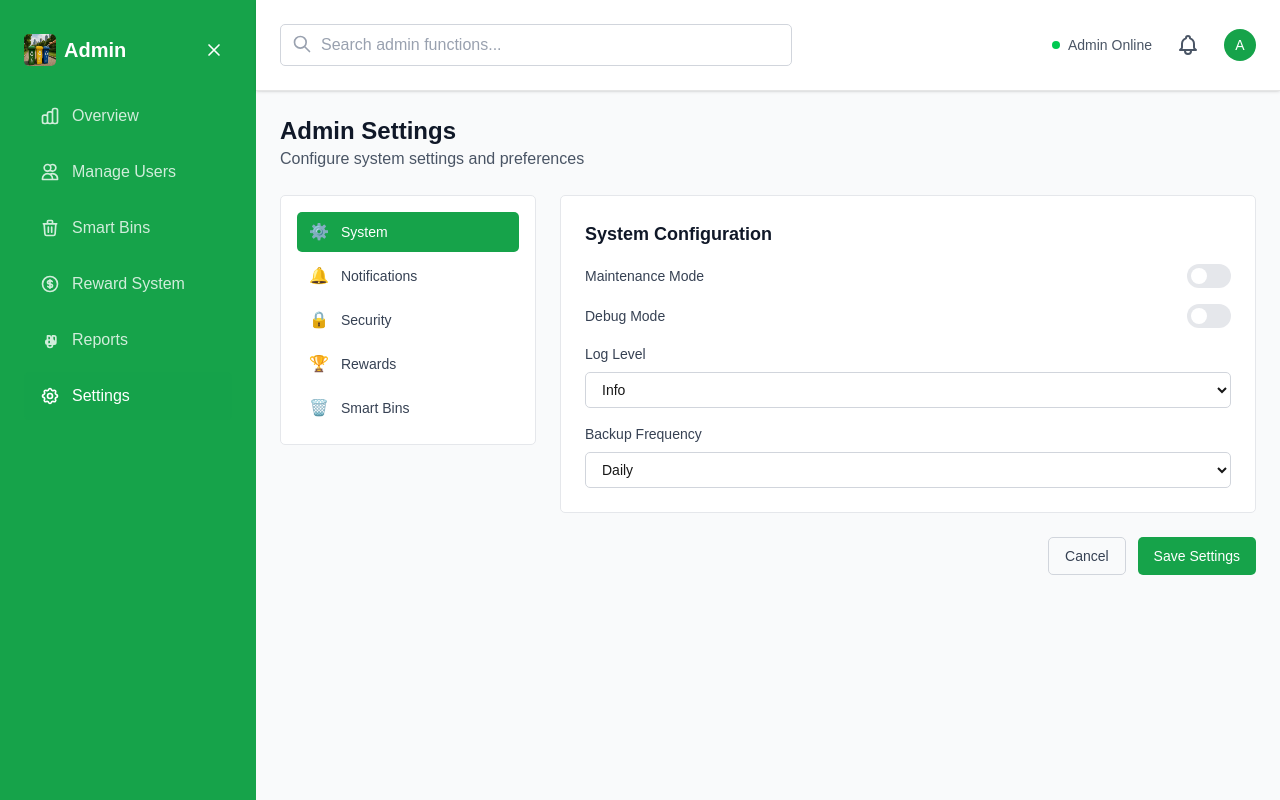
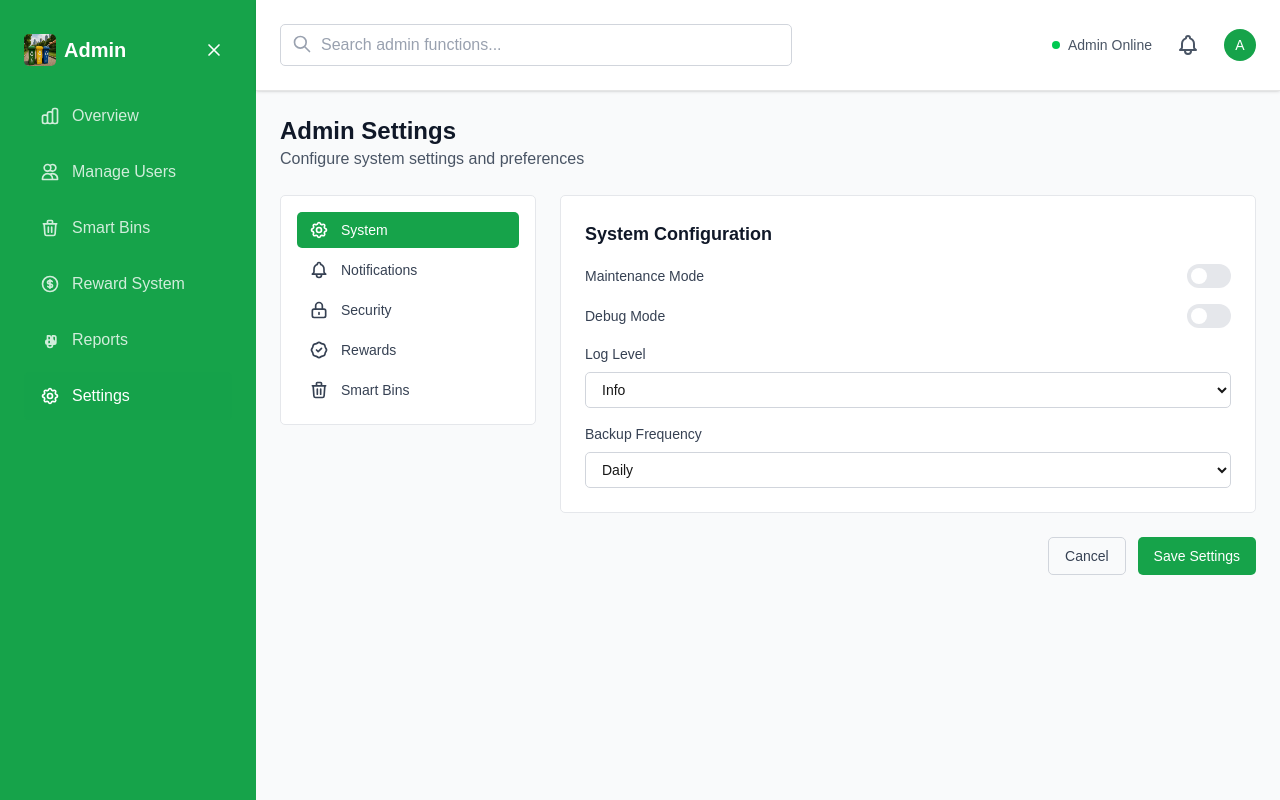
Before and after one commit to Moraarn/ecosort_web, a Next.js app: page /admin/settings in a window 1280 px wide. Built offline with nearby package versions, Linux system fonts and the light colour scheme.

Commit message:
Remove animation overlay feature from recycling assistant and replace emoji icons with SVG icons in admin settings navigation

```diff
--- a/app/(pages)/(user)/recycling-assistant/page.tsx
+++ b/app/(pages)/(user)/recycling-assistant/page.tsx
@@ -4,7 +4,6 @@ import { useState, useRef, useEffect } from 'react'
 import { WasteClassifier } from '@/lib/ai/classifier'
 import { ClassificationResult, ChatMessage, SUPPORTED_LANGUAGES, VoiceSettings } from '@/types/waste'
 import { translateText, getVoiceSettings, translations } from '@/lib/translations'
-import { getRandomAnimation } from '@/lib/animations'
 import DashboardLayout from '@/components/DashboardLayout'
 
 // Import components
@@ -14,7 +13,6 @@ import EducationalContent from '@/components/recycling/EducationalContent'
 import BinGuide from '@/components/recycling/BinGuide'
 import NearbyBins from '@/components/recycling/NearbyBins'
 import Chatbot from '@/components/recycling/Chatbot'
-import AnimationOverlay from '@/components/recycling/AnimationOverlay'
 
 export default function RecyclingAssistant() {
   const [selectedImage, setSelectedImage] = useState<File | null>(null)
@@ -32,10 +30,6 @@ export default function RecyclingAssistant() {
     pitch: 1,
     volume: 1
   })
-
-  // Animation state
-  const [showAnimation, setShowAnimation] = useState(false)
-  const [animationUrl, setAnimationUrl] = useState('')
 
   const fileInputRef = useRef<HTMLInputElement>(null)
   const chatContainerRef = useRef<HTMLDivElement>(null)
@@ -72,16 +66,6 @@ export default function RecyclingAssistant() {
     try {
       const result = await classifier.classifyImage(selectedImage)
       setClassification(result)
-
-      // Show celebration animation
-      const animation = getRandomAnimation('trashThrowing')
-      setAnimationUrl(animation)
-      setShowAnimation(true)
-
-      // Hide animation after 3 seconds
-      setTimeout(() => {
-        setShowAnimation(false)
-      }, 3000)
 
       // Add assistant message with classification result
       const categoryName = result.category?.name || 'Unknown Waste'
@@ -201,7 +185,6 @@ export default function RecyclingAssistant() {
     setClassification(null)
     setMessages([])
     setInputMessage('')
-    setShowAnimation(false)
     stopSpeaking()
   }
 
@@ -229,11 +212,6 @@ export default function RecyclingAssistant() {
   return (
     <DashboardLayout>
       <div className="container mx-auto p-6 max-w-7xl">
-        {/* Animation Overlay */}
-        <AnimationOverlay
-          showAnimation={showAnimation}
-          selectedLanguage={selectedLanguage}
-        />
 
         <div className="mb-6">
           <h1 className="text-3xl font-bold text-green-800 mb-2">
--- a/app/(pages)/admin/settings/page.tsx
+++ b/app/(pages)/admin/settings/page.tsx
@@ -298,11 +298,11 @@ export default function AdminSettings() {
             <div className="bg-white rounded-lg border border-gray-200 p-3 sm:p-4">
               <nav className="space-y-1">
                 {[
-                  { id: "system", label: "System", icon: "⚙️" },
-                  { id: "notifications", label: "Notifications", icon: "🔔" },
-                  { id: "security", label: "Security", icon: "🔒" },
-                  { id: "rewards", label: "Rewards", icon: "🏆" },
-                  { id: "bins", label: "Smart Bins", icon: "🗑️" }
+                  { id: "system", label: "System", icon: <svg className="w-4 h-4 sm:w-5 sm:h-5" fill="none" stroke="currentColor" viewBox="0 0 24 24"><path strokeLinecap="round" strokeLinejoin="round" strokeWidth={2} d="M10.325 4.317c.426-1.756 2.924-1.756 3.35 0a1.724 1.724 0 002.573 1.066c1.543-.94 3.31.826 2.37 2.37a1.724 1.724 0 001.065 2.572c1.756.426 1.756 2.924 0 3.35a1.724 1.724 0 00-1.066 2.573c.94 1.543-.826 3.31-2.37 2.37a1.724 1.724 0 00-2.572 1.065c-.426 1.756-2.924 1.756-3.35 0a1.724 1.724 0 00-2.573-1.066c-1.543.94-3.31-.826-2.37-2.37a1.724 1.724 0 00-1.065-2.572c-1.756-.426-1.756-2.924 0-3.35a1.724 1.724 0 001.066-2.573c-.94-1.543.826-3.31 2.37-2.37.996.608 2.296.07 2.572-1.065z" /><path strokeLinecap="round" strokeLinejoin="round" strokeWidth={2} d="M15 12a3 3 0 11-6 0 3 3 0 016 0z" /></svg> },
+                  { id: "notifications", label: "Notifications", icon: <svg className="w-4 h-4 sm:w-5 sm:h-5" fill="none" stroke="currentColor" viewBox="0 0 24 24"><path strokeLinecap="round" strokeLinejoin="round" strokeWidth={2} d="M15 17h5l-1.405-1.405A2.032 2.032 0 0118 14.158V11a6.002 6.002 0 00-4-5.659V5a2 2 0 10-4 0v.341C7.67 6.165 6 8.388 6 11v3.159c0 .538-.214 1.055-.595 1.436L4 17h5m6 0v1a3 3 0 11-6 0v-1m6 0H9" /></svg> },
+                  { id: "security", label: "Security", icon: <svg className="w-4 h-4 sm:w-5 sm:h-5" fill="none" stroke="currentColor" viewBox="0 0 24 24"><path strokeLinecap="round" strokeLinejoin="round" strokeWidth={2} d="M12 15v2m-6 4h12a2 2 0 002-2v-6a2 2 0 00-2-2H6a2 2 0 00-2 2v6a2 2 0 002 2zm10-10V7a4 4 0 00-8 0v4h8z" /></svg> },
+                  { id: "rewards", label: "Rewards", icon: <svg className="w-4 h-4 sm:w-5 sm:h-5" fill="none" stroke="currentColor" viewBox="0 0 24 24"><path strokeLinecap="round" strokeLinejoin="round" strokeWidth={2} d="M9 12l2 2 4-4M7.835 4.697a3.42 3.42 0 001.946-.806 3.42 3.42 0 014.438 0 3.42 3.42 0 001.946.806 3.42 3.42 0 013.138 3.138 3.42 3.42 0 00.806 1.946 3.42 3.42 0 010 4.438 3.42 3.42 0 00-.806 1.946 3.42 3.42 0 01-3.138 3.138 3.42 3.42 0 00-1.946.806 3.42 3.42 0 01-4.438 0 3.42 3.42 0 00-1.946-.806 3.42 3.42 0 01-3.138-3.138 3.42 3.42 0 00-.806-1.946 3.42 3.42 0 010-4.438 3.42 3.42 0 00.806-1.946 3.42 3.42 0 013.138-3.138z" /></svg> },
+                  { id: "bins", label: "Smart Bins", icon: <svg className="w-4 h-4 sm:w-5 sm:h-5" fill="none" stroke="currentColor" viewBox="0 0 24 24"><path strokeLinecap="round" strokeLinejoin="round" strokeWidth={2} d="M19 7l-.867 12.142A2 2 0 0116.138 21H7.862a2 2 0 01-1.995-1.858L5 7m5 4v6m4-6v6m1-10V4a1 1 0 00-1-1h-4a1 1 0 00-1 1v3M4 7h16" /></svg> }
                 ].map((tab) => (
                   <button
                     key={tab.id}
@@ -313,7 +313,7 @@ export default function AdminSettings() {
                         : "text-gray-700 hover:bg-gray-100"
                     }`}
                   >
-                    <span className="text-sm sm:text-base">{tab.icon}</span>
+                    {tab.icon}
                     <span className="truncate">{tab.label}</span>
                   </button>
                 ))}
```
